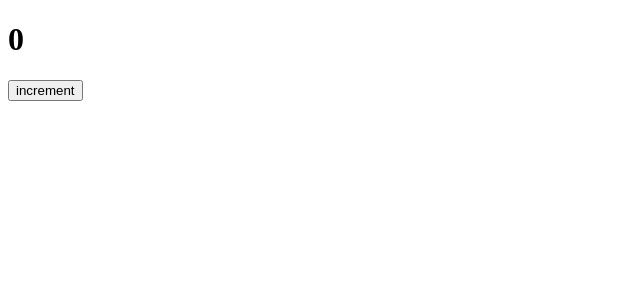
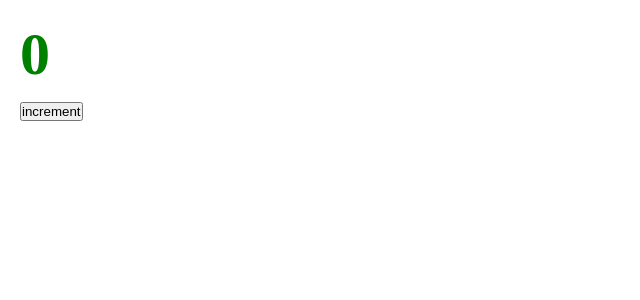
Before and after one commit to Yaro2709/MathMdReact, a React app: page / in a window 1280 px wide. Shown: the top 300 px of the page, without its empty margins (0-640 px from the left). Built offline with nearby package versions, Linux system fonts and the light colour scheme.

Commit message:
Module scss and css

```diff
--- a/package.json
+++ b/package.json
@@ -16,12 +16,14 @@
     "css-loader": "^7.1.2",
     "html-webpack-plugin": "^5.6.0",
     "install": "^0.13.0",
+    "mini-css-extract-plugin": "^2.9.0",
     "sass": "^1.77.8",
     "sass-loader": "^14.2.1",
     "style-loader": "^4.0.0",
     "ts-loader": "^9.5.1",
     "ts-node": "^10.9.2",
     "typescript": "^5.5.3",
+    "typescript-plugin-css-modules": "^5.1.0",
     "webpack": "^5.93.0",
     "webpack-cli": "^5.1.4",
     "webpack-dev-server": "^5.0.4"
--- /dev/null
+++ b/src/App.tsx
@@ -0,0 +1,13 @@
+import React from 'react';
+import Counter from "./components/Counter";
+import './index.scss';
+
+const App = () => {
+    return (
+        <div className="app">
+            <Counter />
+        </div>
+    );
+};
+
+export default App;
--- /dev/null
+++ b/src/components/Counter.module.scss
@@ -0,0 +1,4 @@
+.btn {
+  padding: 20px;
+  color: green;
+}
--- a/src/components/Counter.scss
+++ /dev/null
@@ -1,3 +0,0 @@
-.Counter {
-  color: green;
-}
--- a/src/components/Counter.tsx
+++ b/src/components/Counter.tsx
@@ -1,7 +1,7 @@
 import React, {useState} from 'react';
-import './Counter.scss';
+import * as classes from './Counter.module.scss';
 
-export const Counter = () => {
+const Counter = () => {
     const [count, setCount] = useState(0);
 
     const increment = () => {
@@ -9,9 +9,11 @@
     }
 
     return (
-        <div>
+        <div className={classes.btn}>
             <h1>{count}</h1>
             <button onClick={increment}>increment</button>
         </div>
     );
 };
+
+export default Counter;
--- /dev/null
+++ b/src/index.scss
@@ -0,0 +1,9 @@
+* {
+  margin: 0;
+  padding: 0;
+  box-sizing: border-box;
+}
+
+.app {
+  font-size: 30px;
+}
--- a/src/index.tsx
+++ b/src/index.tsx
@@ -1,11 +1,9 @@
 import { createRoot } from "react-dom/client";
-import {Counter} from "./components/Counter";
+import App from "./App";
 
 const rootElement = document.getElementById("root");
 const root = createRoot(rootElement);
 
 root.render(
-    <div>
-        <Counter/>
-    </div>,
+    <App />
 );
--- a/src/test.ts
+++ /dev/null
@@ -1,3 +0,0 @@
-export function someFn(){
-    console.log('RANDOM FUNCNION');
-}
```
Also changed, not shown: src/global.d.ts (added, +9 -0 lines), 4 other files (tests, documents, lock files or other folders).
